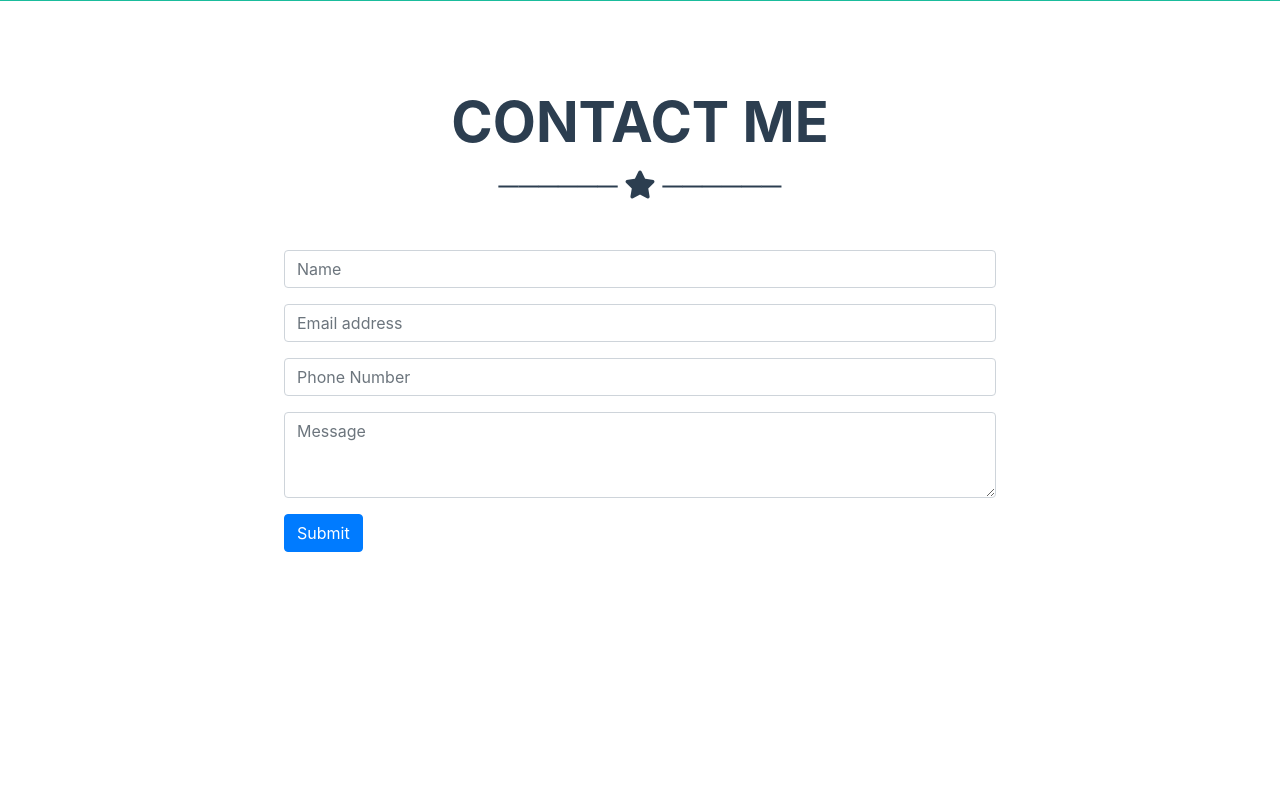
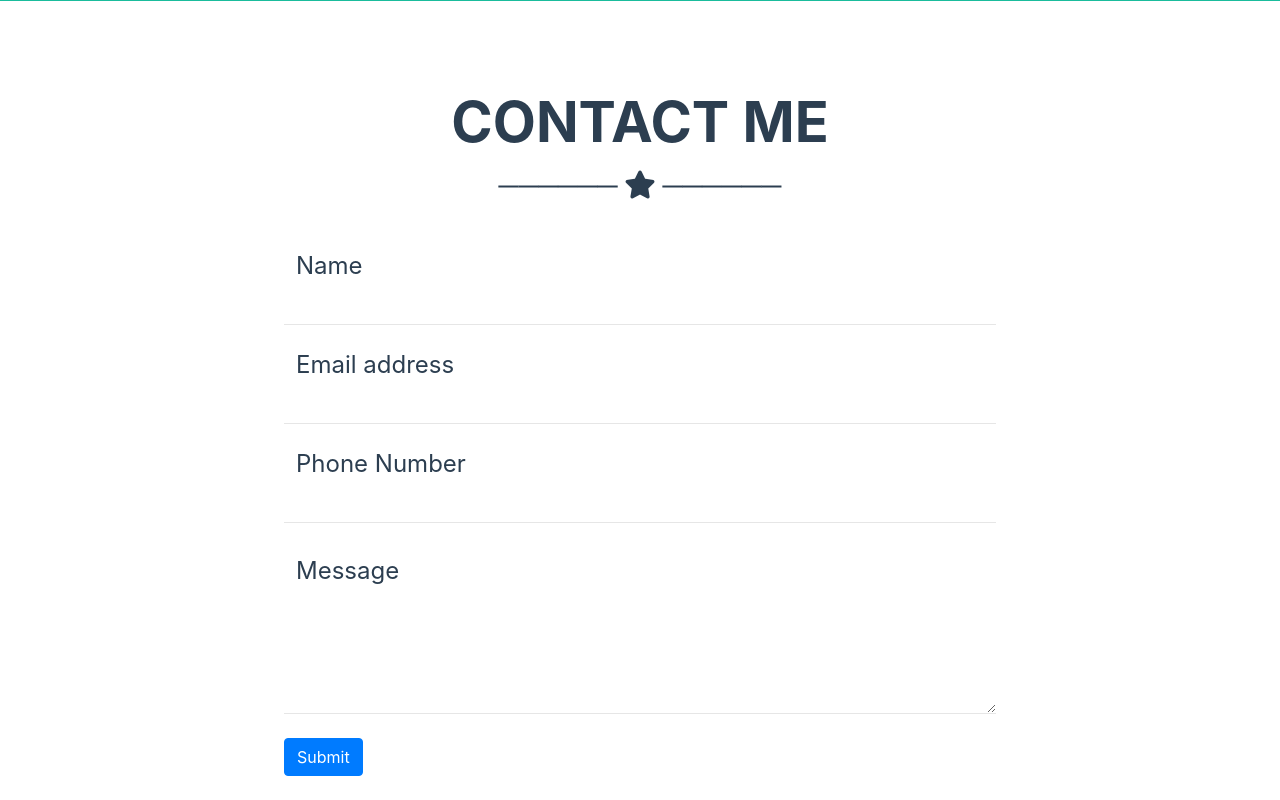
Before and after one commit to valhallar/practice-freelancer, a plain HTML site: page index.html in a window 1280 px wide. Shown: the part 2260-3060 px from the top of the page. Before the commit the page ends 2836 px from the top, so only its background shows below. Drawn offline with nearby package versions, Linux system fonts and the light colour scheme; a script that the page names is missing.

Commit message:
Styled form

```diff
--- a/index.html
+++ b/index.html
@@ -127,16 +127,16 @@
           <div class="col-md-10 col-lg-8 px-4">
             <form>
               <div class="form-group">
-                <input type="text" class="form-control" id="formGroupExampleInput2" placeholder="Name">
+                <input type="text" class="form-control mb-4" id="formGroupExampleInput2" placeholder="Name">
               </div>
               <div class="form-group">
-                <input type="email" class="form-control" id="exampleInputEmail1" aria-describedby="emailHelp" placeholder="Email address">
+                <input type="email" class="form-control mb-4" id="exampleInputEmail1" aria-describedby="emailHelp" placeholder="Email address">
               </div>
               <div class="form-group">
-                <input type="text" class="form-control" id="formGroupExampleInput2" placeholder="Phone Number">
+                <input type="text" class="form-control mb-4" id="formGroupExampleInput2" placeholder="Phone Number">
               </div>
               <div class="form-group">
-                <textarea class="form-control" id="exampleFormControlTextarea1" rows="3" placeholder="Message"></textarea>
+                <textarea class="form-control mb-4" id="exampleFormControlTextarea1" rows="3" placeholder="Message"></textarea>
               </div>
               <button type="submit" class="btn btn-primary">Submit</button>
             </form>
--- a/main.css
+++ b/main.css
@@ -145,3 +145,28 @@
 #about i.fas {
     padding-right: 0.5em;
 }
+
+#contact input {
+    padding-bottom: 2.75em;
+    border-top: 0;
+    border-left: 0;
+    border-right: 0;
+    border-radius: 0;
+    border-color: #e6e6e6;
+}
+
+#contact textarea {
+    padding-bottom: 5.5em;
+    border-top: 0;
+    border-left: 0;
+    border-right: 0;
+    border-radius: 0;
+    border-color: #e6e6e6;
+}
+
+#contact input::placeholder,
+#contact textarea::placeholder {
+    color: #2c3e50;
+    font-size: 1.5em;
+    font-weight: 400;
+ }
```
Also changed, not shown: 1 other file.
